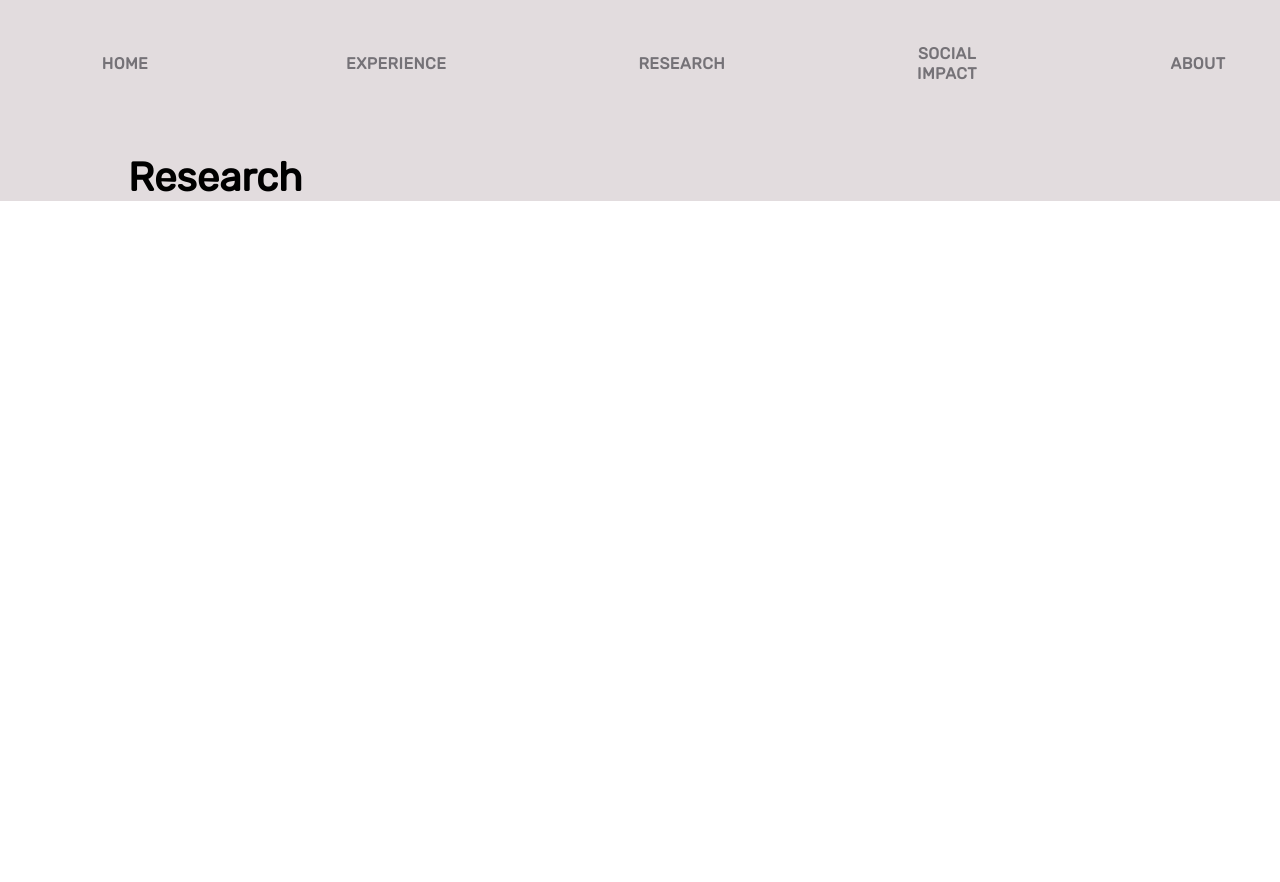
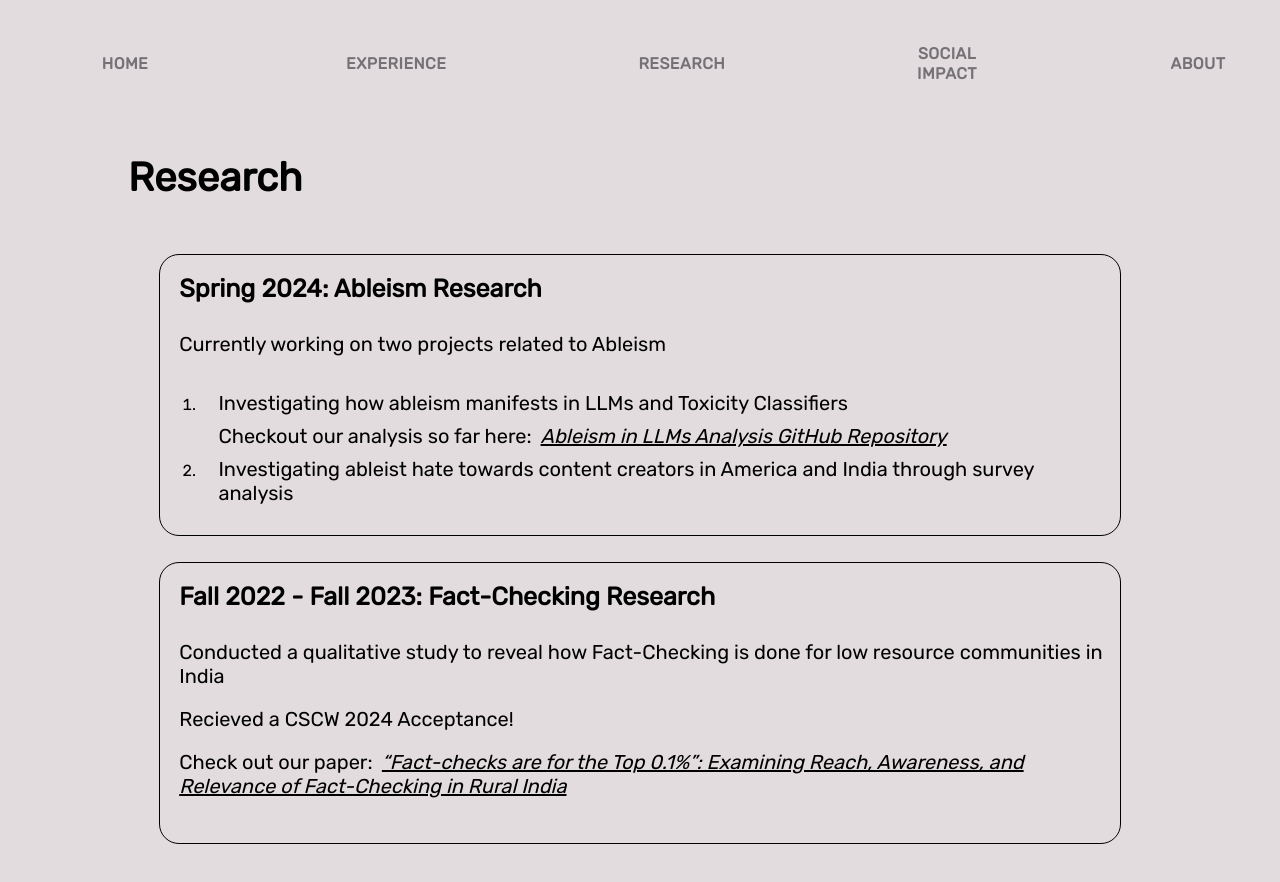
Before and after one commit to ananyaseelam/ananyaseelam.github.io, a React (Create React App) app: page /research in a window 1280 px wide. Shown: the top 882 px of the page. Before the commit the page ends 800 px from the top, so only its background shows below. Built offline with nearby package versions, Linux system fonts and the light colour scheme.

Commit message:
Adding content to research page of website

```diff
--- a/src/pages/Page.css
+++ b/src/pages/Page.css
@@ -108,19 +108,44 @@
   flex-direction: column;
 }
 
-.logo-google{
-  /* width:18rem;
-  height:15rem; */
+.research-wrapper{
+  display:flex;
+  flex-direction: column;
+  align-items: center;
+  padding-bottom: 5%;
 }
 
-.logo-ibm{
-  /* width:10rem;  */
-  /* height:10rem; */
+.research-block{
+  display:flex;
+  flex-direction:column;
+  height:35vh;
+  width:75vw;
+  border-color: black;
+  border-style: solid;
+  border-radius: 20px;
+  border-width: 0.05rem;
+  margin: 1%;
+
 }
 
-.logo-dell{
-  /* width:12rem;  */
-  /* height:10rem; */
+.research-subheading{
+  font-size: 25px;
+  font-weight: bold;
+  font-family:'Rubik';
+  margin:2%
+}
+
+.research-description-text{
+  font-size: 20px;
+  font-family:'Rubik';
+  margin:1%;
+  margin-left:2%;
+}
+
+.research-link{
+  color: black !important;
+  margin-left: 1%;
+
 }
 
 @media (max-width: 70em) {
--- a/src/pages/Research.jsx
+++ b/src/pages/Research.jsx
@@ -8,6 +8,39 @@ const Research = () => (
     <NavBar />
     <div className="content-container">
       <p className="header">Research</p>
+      <div className='research-wrapper'>
+        <div className='research-block'>
+          <p className='research-subheading'>Spring 2024: Ableism Research</p>
+          <p className='research-description-text'>Currently working on two projects related to Ableism</p>
+          <ol>
+            <li>
+              <p className='research-description-text'>Investigating how ableism manifests in LLMs and Toxicity Classifiers</p>
+              <p className='research-description-text'>Checkout our analysis so far here:
+              <i><a className='research-link' href="https://github.com/ananyaseelam/llm-ableism/tree/main">Ableism in LLMs Analysis GitHub Repository</a></i>
+              </p>
+            </li>
+            <li>
+              <p className='research-description-text'>Investigating ableist hate towards content creators in America and India through survey analysis</p>
+            </li>
+          </ol>
+        </div>
+
+        <div className='research-block'>
+
+            <p className='research-subheading'>Fall 2022 - Fall 2023: Fact-Checking Research</p>
+            <p className='research-description-text'>Conducted a qualitative study to reveal how Fact-Checking is done for low resource communities in India</p>
+
+          <p className='research-description-text'>Recieved a CSCW 2024 Acceptance!
+          </p>
+          <p className='research-description-text'>
+          Check out our paper:
+          <i><a className='research-link' href="https://drive.google.com/file/d/1-M5135iIvryrAhIIVdbmFt6He5aLGpRe/view">
+          “Fact-checks are for the Top 0.1%”: Examining Reach, Awareness, and Relevance of Fact-Checking in Rural India
+          </a> </i>
+          </p>
+
+        </div>
+      </div>
     </div>
   </div>
 );
```
